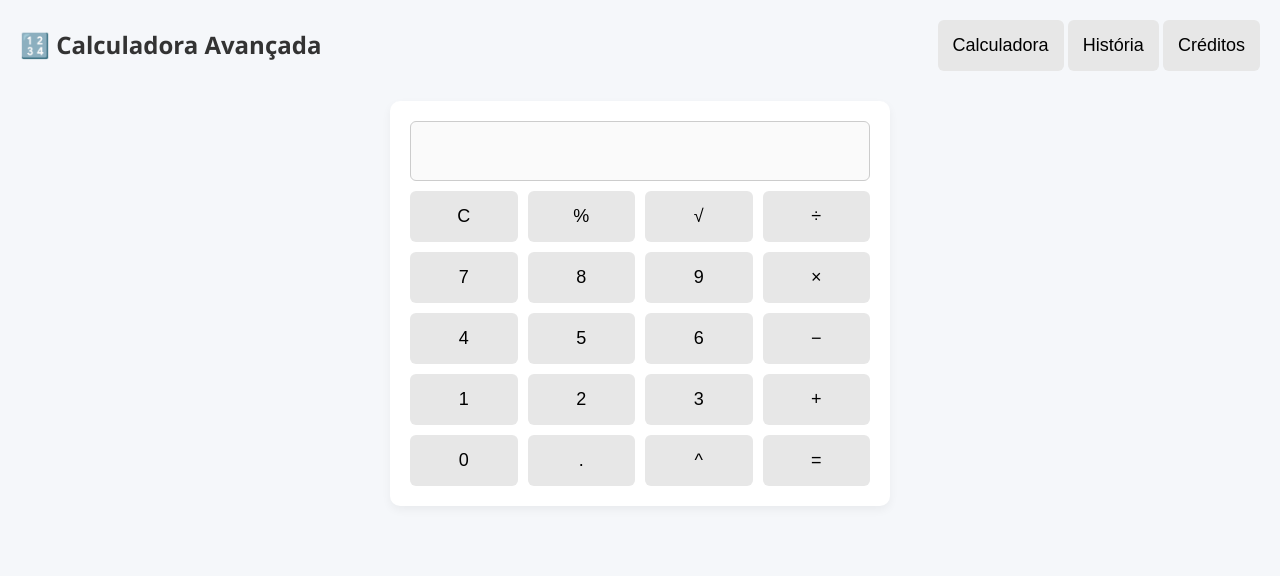
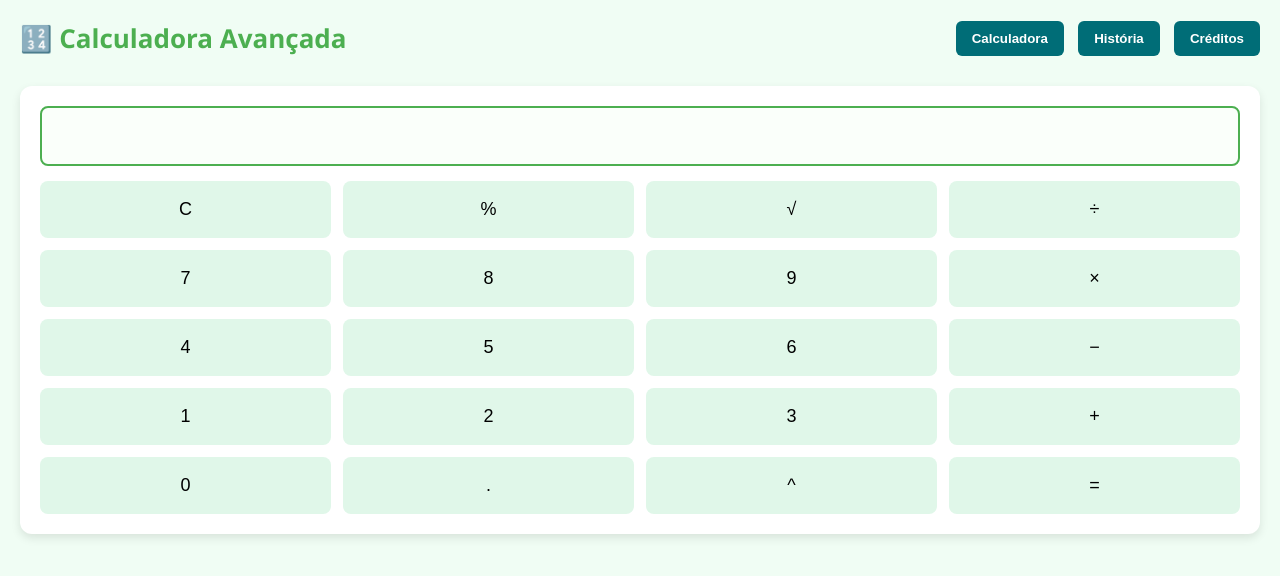
Before and after one commit to Thiyago-wq/IAN-HAWKE, a plain HTML site: page index.html in a window 1280 px wide. Drawn offline with Linux system fonts and the light colour scheme.

Commit message:
Update style.css

```diff
--- a/style.css
+++ b/style.css
@@ -1,26 +1,26 @@
-/* Reset básico */
+/* Reset */
 * {
   margin: 0;
   padding: 0;
   box-sizing: border-box;
 }
 
-/* Estilo base */
+/* Cores */
+:root {
+  --primary-green: #4caf50;
+  --dark-turquoise: #006d77;
+  --light-bg: #f0fdf4;
+  --text: #212121;
+  --button-bg: #e0f7e9;
+  --button-hover: #a5d6a7;
+}
+
+/* Body */
 body {
   font-family: 'Segoe UI', sans-serif;
-  background-color: #f5f7fa;
-  color: #333;
-  line-height: 1.6;
+  background-color: var(--light-bg);
+  color: var(--text);
   padding: 20px;
-}
-
-main {
-  max-width: 500px;
-  margin: 0 auto;
-  background: white;
-  padding: 20px;
-  border-radius: 10px;
-  box-shadow: 0 4px 10px rgba(0,0,0,0.05);
 }
 
 /* Navbar */
@@ -32,68 +32,96 @@ main {
 }
 
 .navbar h1 {
-  font-size: 24px;
+  color: var(--primary-green);
+  font-size: 26px;
 }
 
-.navbar ul {
-  display: flex;
-  list-style: none;
-  gap: 15px;
+.navbar nav button {
+  background-color: var(--dark-turquoise);
+  color: white;
+  border: none;
+  padding: 10px 16px;
+  margin-left: 10px;
+  border-radius: 6px;
+  font-weight: bold;
+  cursor: pointer;
+  transition: background 0.3s;
 }
 
-.navbar a {
-  text-decoration: none;
-  color: #333;
-  font-weight: bold;
-  padding: 5px 10px;
-  border-radius: 5px;
-}
-
-.navbar a:hover {
-  background-color: #e0e0e0;
+.navbar nav button:hover {
+  background-color: #004c4f;
 }
 
 /* Tabs */
 .tab {
   display: none;
+  animation: fade 0.4s ease-in-out;
 }
 
 .tab.active {
   display: block;
 }
 
-/* Calculadora */
+/* Fade animation */
+@keyframes fade {
+  from { opacity: 0; transform: translateY(10px); }
+  to { opacity: 1; transform: translateY(0); }
+}
+
+/* Calculator layout */
 .calculator {
-  display: flex;
-  flex-direction: column;
+  background: white;
+  padding: 20px;
+  border-radius: 12px;
+  box-shadow: 0 4px 10px rgba(0, 0, 0, 0.1);
 }
 
 #display {
+  width: 100%;
+  height: 60px;
   font-size: 28px;
-  height: 60px;
-  margin-bottom: 10px;
+  margin-bottom: 15px;
+  text-align: right;
   padding: 10px;
-  border: 1px solid #ccc;
-  text-align: right;
-  border-radius: 6px;
+  border-radius: 8px;
+  border: 2px solid var(--primary-green);
+  background-color: #fafffa;
 }
 
 .buttons {
   display: grid;
   grid-template-columns: repeat(4, 1fr);
-  gap: 10px;
+  gap: 12px;
 }
 
-button {
-  padding: 15px;
+.buttons button {
+  padding: 18px;
   font-size: 18px;
-  background-color: #e7e7e7;
+  background-color: var(--button-bg);
   border: none;
-  border-radius: 6px;
+  border-radius: 8px;
   cursor: pointer;
-  transition: background 0.2s ease;
+  transition: background 0.2s;
 }
 
-button:hover {
-  background-color: #d1d1d1;
+.buttons button:hover {
+  background-color: var(--button-hover);
 }
+
+/* Text sections */
+#history, #about {
+  background: white;
+  padding: 20px;
+  border-radius: 12px;
+  box-shadow: 0 4px 10px rgba(0,0,0,0.05);
+}
+
+#history h2, #about h2 {
+  margin-bottom: 15px;
+  color: var(--primary-green);
+}
+
+p {
+  margin-bottom: 12px;
+  font-size: 16px;
+}
```
